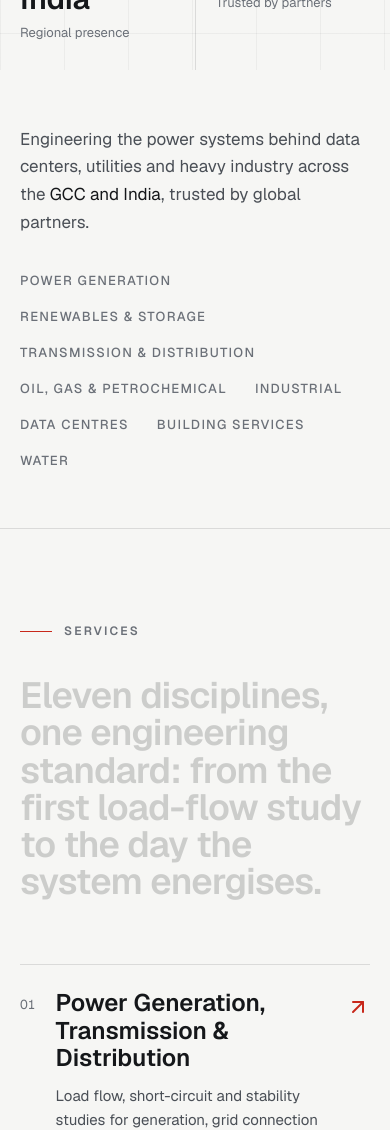
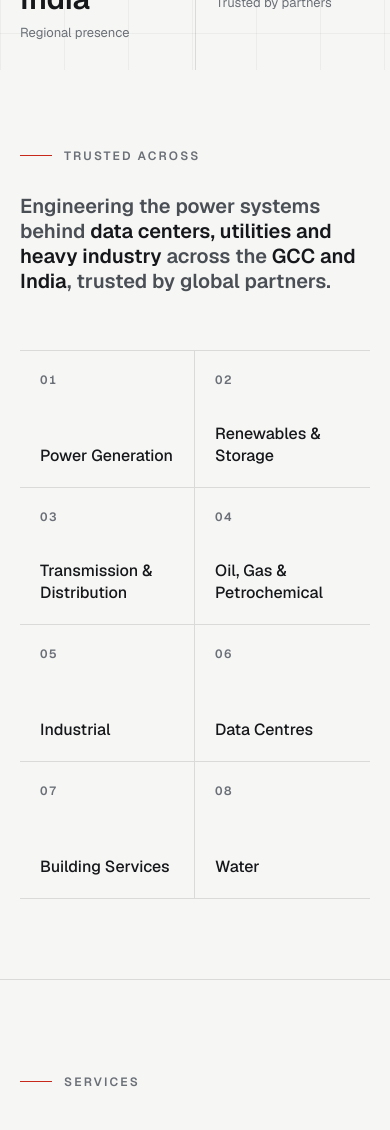
Before and after one commit to wnr-group/infoelex-app, a Next.js app: page / in a window 390 px wide. Shown: the part 415-1545 px from the top of the page. Built offline with nearby package versions, Linux system fonts and the light colour scheme.

Commit message:
feat: premium trust strip and tighter homepage type scale
Co-Authored-By: Claude Sonnet 5.5 <noreply@anthropic.com>

```diff
--- a/app/globals.css
+++ b/app/globals.css
@@ -116,11 +116,11 @@ body {
   --text-display: clamp(3rem, 1.5rem + 6vw, 6.75rem);
   --text-display--line-height: 0.98;
   --text-display--letter-spacing: -0.025em;
-  --text-headline: clamp(2.25rem, 1.4rem + 3.6vw, 4.5rem);
-  --text-headline--line-height: 1.02;
+  --text-headline: clamp(1.875rem, 1.2rem + 2.6vw, 3.25rem);
+  --text-headline--line-height: 1.1;
   --text-headline--letter-spacing: -0.02em;
-  --text-title: clamp(1.5rem, 1.1rem + 1.4vw, 2.25rem);
-  --text-title--line-height: 1.15;
+  --text-title: clamp(1.25rem, 1.05rem + 0.75vw, 1.75rem);
+  --text-title--line-height: 1.25;
   --text-eyebrow: 0.75rem;
   --text-eyebrow--line-height: 1;
   --text-eyebrow--letter-spacing: 0.18em;
@@ -193,6 +193,8 @@ html.has-custom-cursor * {
 }
 
 /* Display headings use the site font (Geist) like every other page */
-.font-display {
-  font-weight: 600;
+@layer base {
+  .font-display {
+    font-weight: 600;
+  }
 }
--- a/components/home/services-section.tsx
+++ b/components/home/services-section.tsx
@@ -73,7 +73,7 @@ export function ServicesSection() {
                   onPointerEnter={(e) => e.pointerType === "mouse" && setActive(i)}
                   onFocus={() => setActive(i)}
                   onBlur={() => setActive(null)}
-                  className="group grid grid-cols-[auto_1fr_auto] items-start gap-x-5 gap-y-1 py-6 md:grid-cols-[4.5rem_3rem_1fr_auto] md:gap-x-8 md:py-8 focus-visible:outline-2 focus-visible:outline-offset-[-2px] focus-visible:outline-signal"
+                  className="group grid grid-cols-[auto_1fr_auto] items-start gap-x-5 gap-y-1 py-5 md:grid-cols-[4rem_2.5rem_1fr_auto] md:gap-x-7 md:py-6 focus-visible:outline-2 focus-visible:outline-offset-[-2px] focus-visible:outline-signal"
                 >
                   <span className="pt-1.5 text-[13px] tabular-nums text-steel md:pt-3">
                     {String(i + 1).padStart(2, "0")}
@@ -84,7 +84,7 @@ export function ServicesSection() {
                     className="hidden h-8 w-8 text-graphite-600 transition-[color,transform] duration-[300ms] ease-signature group-hover:-translate-y-0.5 group-hover:scale-110 group-hover:text-signal md:mt-1.5 md:block"
                   />
                   <div className="min-w-0">
-                    <h3 className="font-display text-title text-graphite-950 transition-transform duration-[300ms] ease-signature group-hover:translate-x-1.5">
+                    <h3 className="font-display text-title font-medium text-graphite-950 transition-transform duration-[300ms] ease-signature group-hover:translate-x-1.5">
                       {s.title}
                     </h3>
                     <div
--- a/components/home/trust-strip.tsx
+++ b/components/home/trust-strip.tsx
@@ -1,31 +1,58 @@
+import { ArrowUpRight } from "lucide-react";
 import Link from "next/link";
 import { SECTORS_STRIP } from "./content";
-import { Reveal } from "./reveal";
+import { Eyebrow, Reveal } from "./reveal";
 
-/** One-line credibility statement + the sectors Infoelex serves. */
+/** Credibility statement plus the eight sectors Infoelex serves, as a hairline index. */
 export function TrustStrip() {
   return (
-    <section aria-label="Credibility" className="border-b border-hairline bg-canvas">
-      <div className="wrap py-14 md:py-16">
-        <Reveal className="grid gap-8 lg:grid-cols-12 lg:items-center">
-          <p className="max-w-xl text-[17px] leading-relaxed text-graphite-600 lg:col-span-5">
-            Engineering the power systems behind data centers, utilities and heavy
-            industry across the <span className="text-graphite-950">GCC and India</span>,
-            trusted by global partners.
+    <section aria-label="Credibility" className="border-b border-hairline bg-canvas py-20 md:py-28">
+      <div className="wrap">
+        <div className="grid gap-8 lg:grid-cols-12">
+          <Reveal className="lg:col-span-4">
+            <Eyebrow>Trusted across</Eyebrow>
+          </Reveal>
+          <Reveal className="lg:col-span-8" delay={0.05}>
+            <p className="font-display text-title max-w-3xl text-graphite-600">
+              Engineering the power systems behind{" "}
+              <span className="text-graphite-950">data centers, utilities and heavy industry</span>{" "}
+              across the <span className="text-graphite-950">GCC and India</span>, trusted by global partners.
             </p>
-          <ul className="flex flex-wrap gap-x-7 gap-y-3 lg:col-span-7 lg:justify-end">
-            {SECTORS_STRIP.map((s) => (
-              <li key={s.label}>
+          </Reveal>
+        </div>
+
+        <ul className="mt-14 grid grid-cols-2 border-t border-hairline md:mt-20 lg:grid-cols-4">
+          {SECTORS_STRIP.map((s, i) => (
+            <Reveal
+              as="li"
+              key={s.label}
+              delay={Math.min(i, 7) * 0.05}
+              className="relative border-b border-hairline max-lg:odd:border-r lg:[&:not(:nth-child(4n))]:border-r"
+            >
               <Link
                 href={s.href}
-                  className="text-[13px] font-medium uppercase tracking-[0.1em] text-steel transition-colors duration-[240ms] ease-signature hover:text-graphite-950 focus-visible:outline-2 focus-visible:outline-offset-4 focus-visible:outline-signal"
+                className="group relative flex h-full min-h-[8.5rem] flex-col justify-between gap-8 p-5 transition-colors duration-[240ms] ease-signature hover:bg-canvas-2 focus-visible:outline-2 focus-visible:outline-offset-[-2px] focus-visible:outline-signal md:min-h-[10rem] md:p-7"
               >
+                <span
+                  aria-hidden="true"
+                  className="absolute inset-x-0 top-0 h-px origin-left scale-x-0 bg-signal transition-transform duration-[500ms] ease-signature group-hover:scale-x-100"
+                />
+                <span className="flex items-start justify-between">
+                  <span className="text-[12px] font-semibold tabular-nums tracking-[0.12em] text-steel">
+                    {String(i + 1).padStart(2, "0")}
+                  </span>
+                  <ArrowUpRight
+                    aria-hidden="true"
+                    className="h-5 w-5 -translate-x-1 translate-y-1 text-signal opacity-0 transition-[transform,opacity] duration-[300ms] ease-signature group-hover:translate-x-0 group-hover:translate-y-0 group-hover:opacity-100"
+                  />
+                </span>
+                <span className="text-[16px] font-medium leading-snug text-graphite-950 md:text-[18px]">
                   {s.label}
+                </span>
               </Link>
-              </li>
+            </Reveal>
           ))}
         </ul>
-        </Reveal>
       </div>
     </section>
   );
```
Lines whose indentation alone changed are shown as unchanged.
